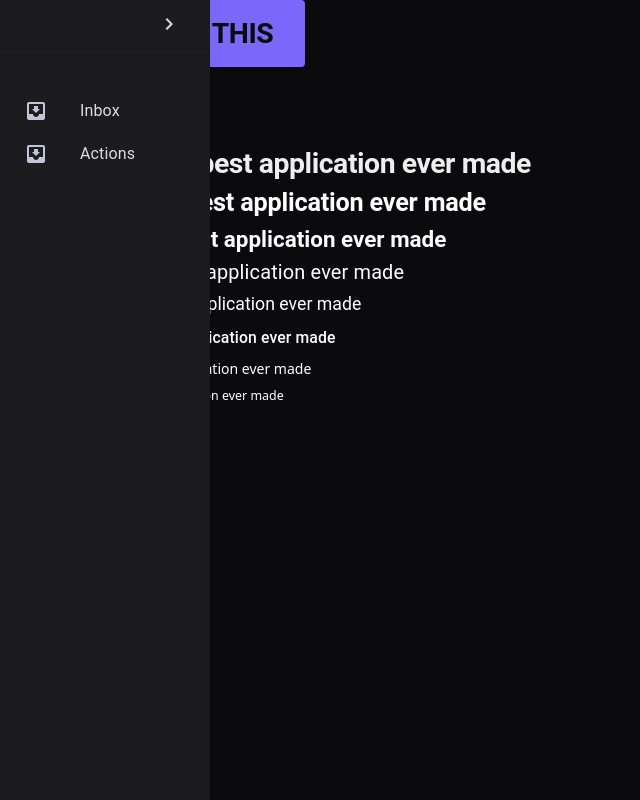
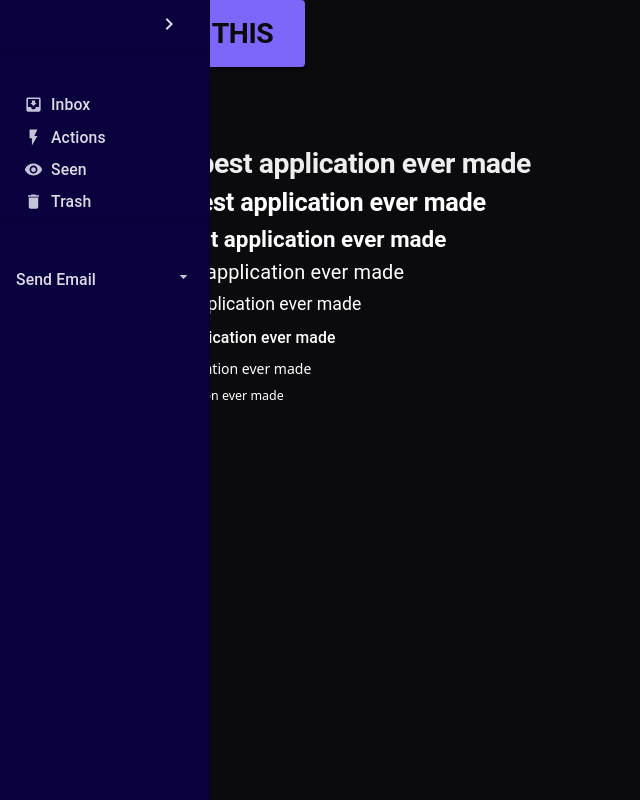
Before and after one commit to krshishir1/SaaS-Components, a React (Vite) app: page / in a window 1280 px wide. Shown: the whole page, without its empty margins (0-640 px from the left). Built offline with nearby package versions, Linux system fonts and the light colour scheme.

Commit message:
drawer collapse dropdown added

```diff
--- a/src/components/ClientDrawer.tsx
+++ b/src/components/ClientDrawer.tsx
@@ -1,3 +1,4 @@
+import { useState } from "react";
 import {
   Drawer,
   Toolbar,
@@ -11,19 +12,39 @@ import {
   Box,
   Typography,
   Stack,
+  Menu,
+  MenuItem,
+  Accordion,
+  AccordionSummary,
+  AccordionDetails,
+  Collapse,
 } from "@mui/material";
+
 import InboxIcon from "@mui/icons-material/MoveToInbox";
-import MailIcon from "@mui/icons-material/Mail";
+import FlashOnIcon from "@mui/icons-material/FlashOn";
+import VisibilityIcon from "@mui/icons-material/Visibility";
+import DeleteIcon from "@mui/icons-material/Delete";
+import CreateIcon from "@mui/icons-material/Create";
+import MarkEmailReadIcon from "@mui/icons-material/MarkEmailRead";
+import DraftsIcon from "@mui/icons-material/Drafts";
+import ChevronRight from "@mui/icons-material/ChevronRight";
 
+import ArrowDropDownIcon from "@mui/icons-material/ArrowDropDown";
 import { DrawerProps } from "../types/ComponentProps";
-import ChevronRight from "@mui/icons-material/ChevronRight";
 
 import { ButtonWithIcon } from "./UI/Button";
 import { SidebarBtn } from "./UI/Lists";
 
 const drawerWidth = 210;
 
+const classes = {
+  smicon: { color: "neutral.lighter", fontSize: "19px" },
+};
+
 const ClientDrawer = ({ isOpen, handleClose }: DrawerProps) => {
+
+  const [collapsed, setCollapsed] = useState(false);
+
   return (
     <Drawer
       sx={{
@@ -31,7 +52,7 @@ const ClientDrawer = ({ isOpen, handleClose }: DrawerProps) => {
         flexShrink: 0,
         "& .MuiDrawer-paper": {
           width: drawerWidth,
-          bgcolor: "neutral.darker",
+          bgcolor: "primary.darkest",
           color: "neutral.lightest",
         },
       }}
@@ -55,18 +76,67 @@ const ClientDrawer = ({ isOpen, handleClose }: DrawerProps) => {
       {/* <Toolbar /> */}
       <Divider />
 
-      <Box sx={{px: 2, mt: 5}}>
-        <Stack spacing={0} direction={"column"}>
+      <Box sx={{ px: 2, mt: 5 }}>
+        <Stack spacing={0.1} direction={"column"}>
           <SidebarBtn
             content="Inbox"
-            icon={<InboxIcon sx={{ color: "neutral.lighter" }} />}
+            icon={<InboxIcon sx={classes.smicon} />}
           />
           <SidebarBtn
             content="Actions"
-            icon={<InboxIcon sx={{ color: "neutral.lighter" }} />}
+            icon={<FlashOnIcon sx={classes.smicon} />}
+          />
+          <SidebarBtn
+            content="Seen"
+            icon={<VisibilityIcon sx={classes.smicon} />}
+          />
+          <SidebarBtn
+            content="Trash"
+            icon={<DeleteIcon sx={classes.smicon} />}
           />
         </Stack>
       </Box>
+
+      <Divider />
+
+      <Stack
+        direction="row"
+        onClick={() => setCollapsed(!collapsed)}
+        sx={{
+          px: 2,
+          py: 1,
+          mt: 5,
+          cursor: "pointer",
+          justifyContent: "space-between",
+          "&:hover": {
+            bgcolor: "neutral.dark",
+          },
+        }}
+      >
+        <Typography variant="h6">Send Email</Typography>
+        <ArrowDropDownIcon sx={classes.smicon} />
+      </Stack>
+
+      <Collapse in={collapsed} timeout={50}>
+        <Box sx={{ px: 2, userSelect: "none" }}>
+          <Stack spacing={0.1} direction={"column"}>
+            <SidebarBtn
+              content="Compose"
+              icon={<CreateIcon sx={classes.smicon} />}
+            />
+
+            <SidebarBtn
+              content="Sent"
+              icon={<MarkEmailReadIcon sx={classes.smicon} />}
+            />
+
+            <SidebarBtn
+              content="Draft"
+              icon={<DraftsIcon sx={classes.smicon} />}
+            />
+          </Stack>
+        </Box>
+      </Collapse>
       {/* <Divider />
       <List>
         {["All mail", "Trash", "Spam"].map((text, index) => (
--- a/src/components/UI/Lists.tsx
+++ b/src/components/UI/Lists.tsx
@@ -1,4 +1,4 @@
-import { Stack, ListItemIcon, ListItemText } from "@mui/material";
+import { Stack, ListItemIcon, ListItemText, Typography, MenuItem } from "@mui/material";
 
 interface SidebarBtnProps {
   content: String;
@@ -9,11 +9,11 @@ export const SidebarBtn = (props: SidebarBtnProps) => {
   return (
     <Stack
       direction="row"
-      justifyContent={"center"}
+      spacing={1}
       sx={{
         alignItems: "center",
         width: "100%",
-        py: 0.7,
+        py: 0.4,
         px: 1,
         cursor: "pointer",
         // borderRadius: 1,
@@ -23,8 +23,19 @@ export const SidebarBtn = (props: SidebarBtnProps) => {
         },
       }}
     >
-      <ListItemIcon>{props.icon}</ListItemIcon>
-      <ListItemText>{props.content}</ListItemText>
+      {/* <ListItemIcon> */}
+      {props.icon}
+      {/* </ListItemIcon> */}
+      {/* <ListItemText> */}
+      <Typography variant="h6">{props.content}</Typography>
+      {/* </ListItemText> */}
     </Stack>
   );
 };
+
+export const MenuItemBtn = () => {
+    return (
+        <MenuItem>
+        </MenuItem>
+    )
+}
```
